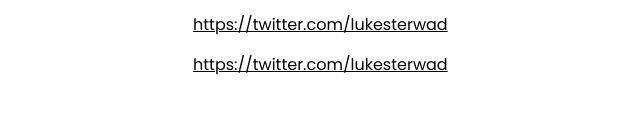
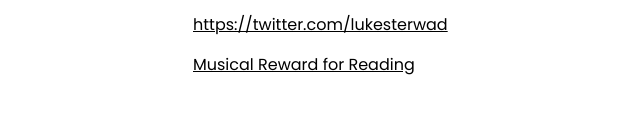
Before and after one commit to larsystem/larsystem.github.io, a plain HTML site: page index.html in a window 1280 px wide. Shown: the part 5452-5565 px from the top of the page, 163-803 px from the left. Drawn offline with nearby package versions, Linux system fonts and the light colour scheme.

Commit message:
Update index.html

```diff
--- a/index.html
+++ b/index.html
@@ -376,7 +376,7 @@
             <span class="socialContact">
                 <p><a href="mailto:lukemwaddington@gmail.com">lukemwaddington@gmail.com</a></p>
                 <p><a target="_blank" href="https://twitter.com/lukesterwad">https://twitter.com/lukesterwad</a><p>
-                <p><a target="_blank" href="https://twitter.com/lukesterwad">https://twitter.com/lukesterwad</a><p>
+                <p><a target="_blank" href="https://www.youtube.com/watch?v=ilK566IG7fY">Musical Reward for Reading</a><p>
             </span>
             <br>
             <br>
```
